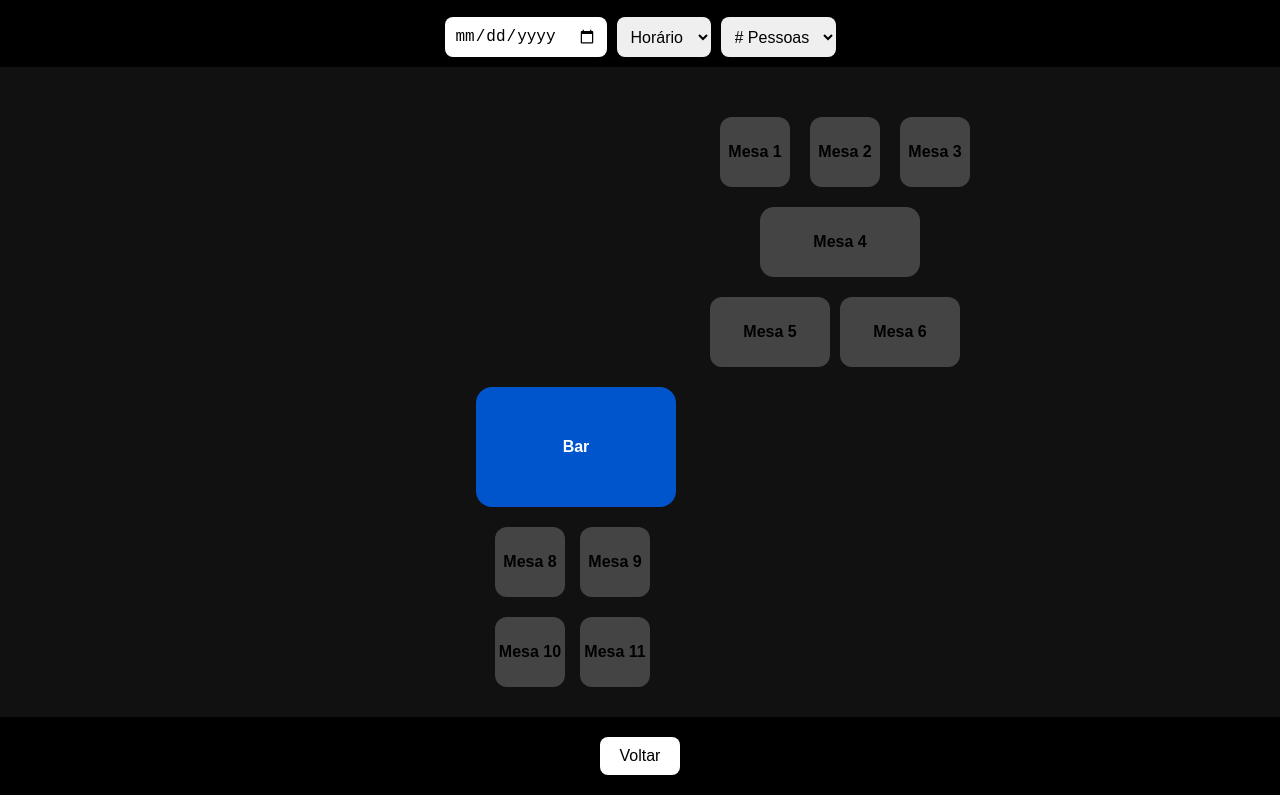
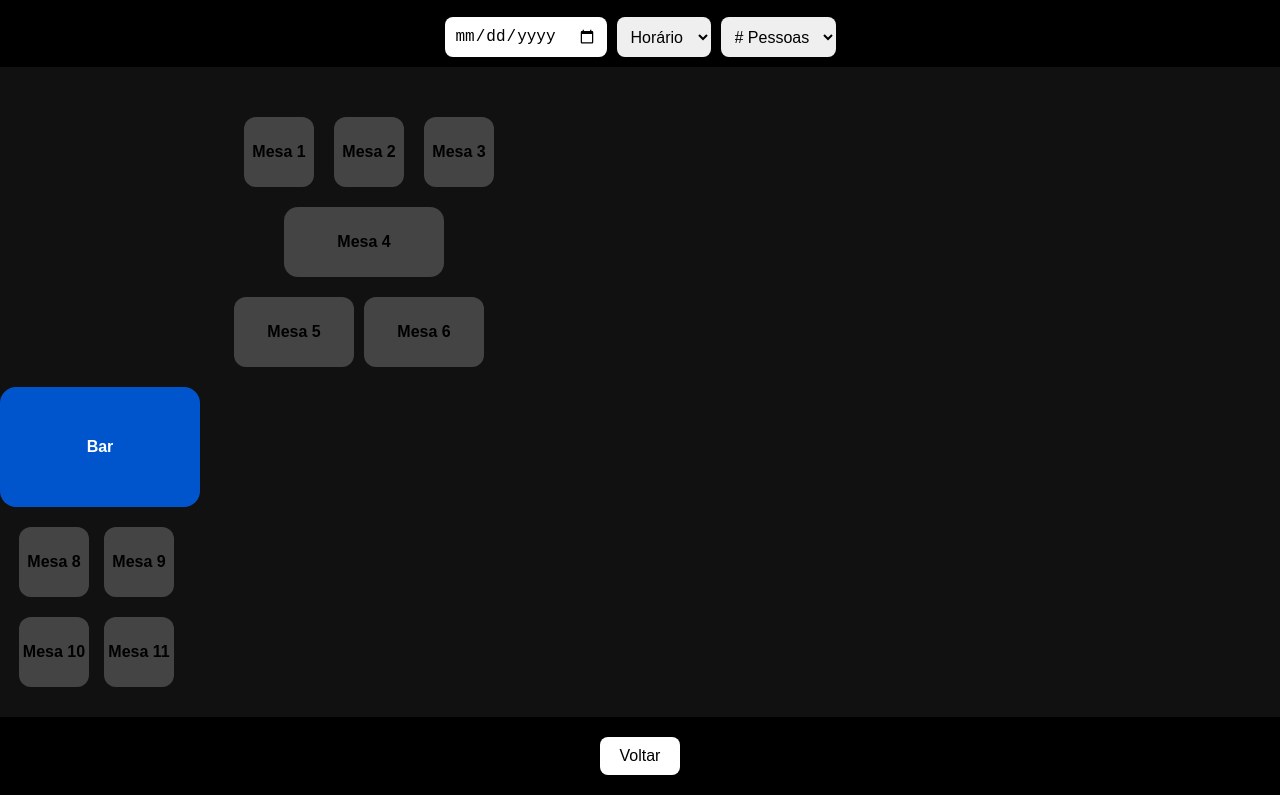
Before and after one commit to nicoshen04/Nicholas-Shen, a plain HTML site: page index.html in a window 1280 px wide. Shown: the part 60-855 px from the top of the page. Drawn offline with Linux system fonts and the light colour scheme.

Commit message:
Update index.html

```diff
--- a/index.html
+++ b/index.html
@@ -71,7 +71,7 @@
 
     .table-wrapper {
       position: relative;
-      width: 1000px; /* Approximate width based on the rightmost left value (900px) plus table width */
+      width: 424px; /* Actual content width: 900px - 476px */
       height: 650px; /* Approximate height based on the tallest top value (550px) plus table height */
     }
 
@@ -190,7 +190,7 @@
         /* Scale down the entire layout to fit mobile screens */
         transform: scale(0.5); /* Scale to 50% to ensure it fits vertically and horizontally */
         transform-origin: center center; /* Scale from the center */
-        width: 1000px; /* Keep the original width for positioning */
+        width: 424px; /* Actual content width */
         height: 650px; /* Keep the original height for positioning */
       }
 
@@ -235,18 +235,18 @@
   </div>
   <div class="container">
     <div class="table-wrapper">
-      <!-- Mesas -->
-      <div class="table square" style="top: 50px; left: 720px;" data-table="Mesa 1" data-capacity="2">Mesa 1</div>
-      <div class="table square" style="top: 50px; left: 810px;" data-table="Mesa 2" data-capacity="2">Mesa 2</div>
-      <div class="table square" style="top: 50px; left: 900px;" data-table="Mesa 3" data-capacity="2">Mesa 3</div>
-      <div class="table rectangle-large" style="top: 140px; left: 760px;" data-table="Mesa 4" data-capacity="8">Mesa 4</div>
-      <div class="table rectangle-medium" style="top: 230px; left: 710px;" data-table="Mesa 5" data-capacity="4">Mesa 5</div>
-      <div class="table rectangle-medium" style="top: 230px; left: 840px;" data-table="Mesa 6" data-capacity="4">Mesa 6</div>
-      <div class="bar" style="top: 320px; left: 476px;">Bar</div>
-      <div class="table square" style="top: 460px; left: 495px;" data-table="Mesa 8" data-capacity="2">Mesa 8</div>
-      <div class="table square" style="top: 460px; left: 580px;" data-table="Mesa 9" data-capacity="2">Mesa 9</div>
-      <div class="table square" style="top: 550px; left: 495px;" data-table="Mesa 10" data-capacity="2">Mesa 10</div>
-      <div class="table square" style="top: 550px; left: 580px;" data-table="Mesa 11" data-capacity="2">Mesa 11</div>
+      <!-- Mesas with adjusted left positions (subtract 476px to normalize to 0) -->
+      <div class="table square" style="top: 50px; left: 244px;" data-table="Mesa 1" data-capacity="2">Mesa 1</div> <!-- 720px - 476px -->
+      <div class="table square" style="top: 50px; left: 334px;" data-table="Mesa 2" data-capacity="2">Mesa 2</div> <!-- 810px - 476px -->
+      <div class="table square" style="top: 50px; left: 424px;" data-table="Mesa 3" data-capacity="2">Mesa 3</div> <!-- 900px - 476px -->
+      <div class="table rectangle-large" style="top: 140px; left: 284px;" data-table="Mesa 4" data-capacity="8">Mesa 4</div> <!-- 760px - 476px -->
+      <div class="table rectangle-medium" style="top: 230px; left: 234px;" data-table="Mesa 5" data-capacity="4">Mesa 5</div> <!-- 710px - 476px -->
+      <div class="table rectangle-medium" style="top: 230px; left: 364px;" data-table="Mesa 6" data-capacity="4">Mesa 6</div> <!-- 840px - 476px -->
+      <div class="bar" style="top: 320px; left: 0px;">Bar</div> <!-- 476px - 476px -->
+      <div class="table square" style="top: 460px; left: 19px;" data-table="Mesa 8" data-capacity="2">Mesa 8</div> <!-- 495px - 476px -->
+      <div class="table square" style="top: 460px; left: 104px;" data-table="Mesa 9" data-capacity="2">Mesa 9</div> <!-- 580px - 476px -->
+      <div class="table square" style="top: 550px; left: 19px;" data-table="Mesa 10" data-capacity="2">Mesa 10</div> <!-- 495px - 476px -->
+      <div class="table square" style="top: 550px; left: 104px;" data-table="Mesa 11" data-capacity="2">Mesa 11</div> <!-- 580px - 476px -->
     </div>
   </div>
   <button class="back-button" onclick="resetForm()">Voltar</button>
```
